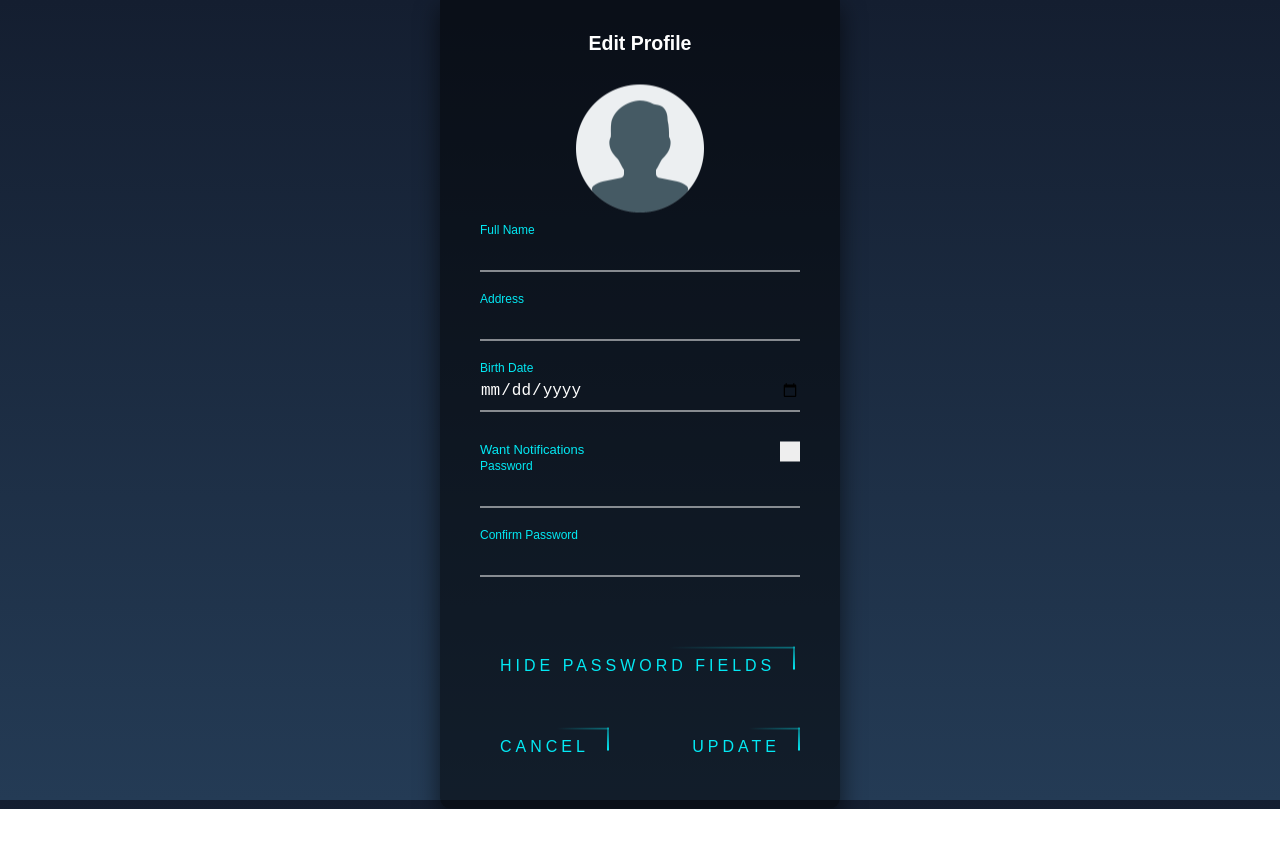
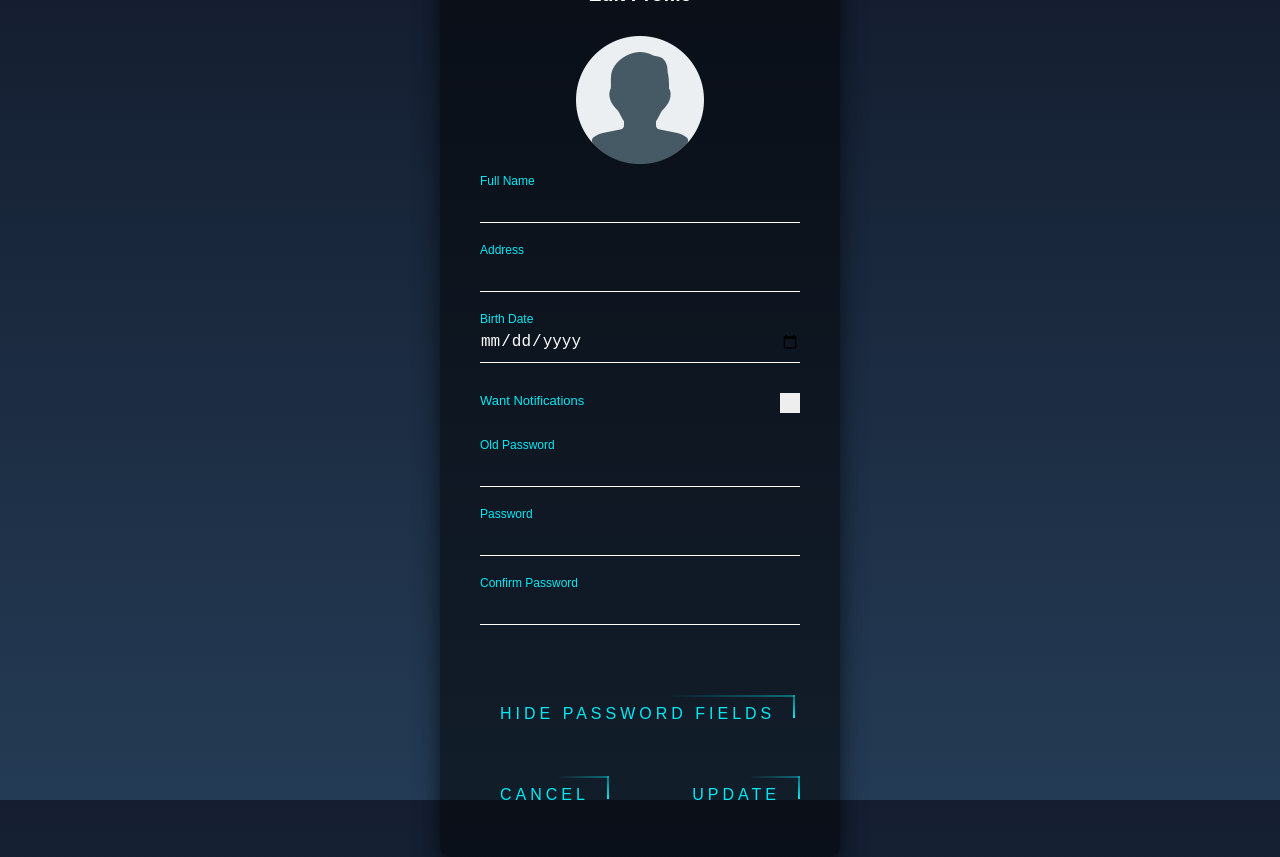
Before and after one commit to audristioiu/CloudAdmin, a React (Create React App) app in the folder client/: page /editprofile in a window 1280 px wide. Both pictures are taken after a click on the link "SHOW PASSWORD FIELDS". Before the commit the page ends 809 px from the top, so only its background shows below. Built offline with nearby package versions, Linux system fonts and the light colour scheme.

Commit message:
check with old password

```diff
--- a/client/src/components/EditProfilePage.js
+++ b/client/src/components/EditProfilePage.js
@@ -9,6 +9,7 @@ const EditProfilePage = () => {
   const [birthDate, setBirthDate] = useState('');
   const [wantNotify, setWantNotify] = useState('');
   const [password, setPassword] = useState('');
+  const [oldPassword, setOldPassword] = useState('');
   const [confirmPassword, setConfirmPassword] = useState('');
   const [showPasswordFields, setShowPasswordFields] = useState(false);
   const [errorMessage, setErrorMessage] = useState('');
@@ -51,14 +52,34 @@ const EditProfilePage = () => {
             return;
           }
 
-          updatedData["password"] = password;
-        }
+          if (username) {
+            try {
+              const config = {
+                headers: {
+                  "Content-type": "application/json",
+                },
+              };
+              console.log({ "username": username, "password": oldPassword })
+              await axios.post(
+                "http://localhost:8080/login",
+                { "username": username, "password": oldPassword },
+                config
+              );
+            } catch (error) {
+              console.log(error.response.data.message);
+              setErrorMessage("Wrong password")
+              return
+            };
+
+            updatedData["password"] = password;
+          }
 
         const response = await axios.put(`http://localhost:8080/user/`, updatedData, config);
 
         if (response.status === 200) {
           // Profile updated successfully, navigate back to profile page
           navigate('/profile');
+        }
         }
       }
     } catch (error) {
@@ -107,7 +128,15 @@ const EditProfilePage = () => {
         </label>
 
         {showPasswordFields && (
-          <div>
+          <div className='password-container'>
+            <div className="user-box">
+              <input
+                type="password"
+                value={oldPassword}
+                onChange={(e) => setOldPassword(e.target.value)}
+              />
+              <label>Old Password</label>
+            </div>
             <div className="user-box">
               <input
                 type="password"
--- a/client/src/components/Login.css
+++ b/client/src/components/Login.css
@@ -12,6 +12,10 @@ body {
 
 ul {
   list-style-type: none;
+}
+
+.password-container {
+  margin-top: 40px;
 }
 
 .login-box {
--- a/client/src/components/Profile.js
+++ b/client/src/components/Profile.js
@@ -1,6 +1,5 @@
 import React, { useState, useEffect } from 'react';
 import axios from 'axios';
-import { Link } from 'react-router-dom';
 import user_photo from '../user.png';
 import './Profile.css';
 
--- a/client/src/components/Register.js
+++ b/client/src/components/Register.js
@@ -1,4 +1,4 @@
-import React, { useState, useEffect } from 'react';
+import React, { useState } from 'react';
 import axios from 'axios';
 import { useNavigate } from 'react-router-dom';
 import './Login.css';
```
